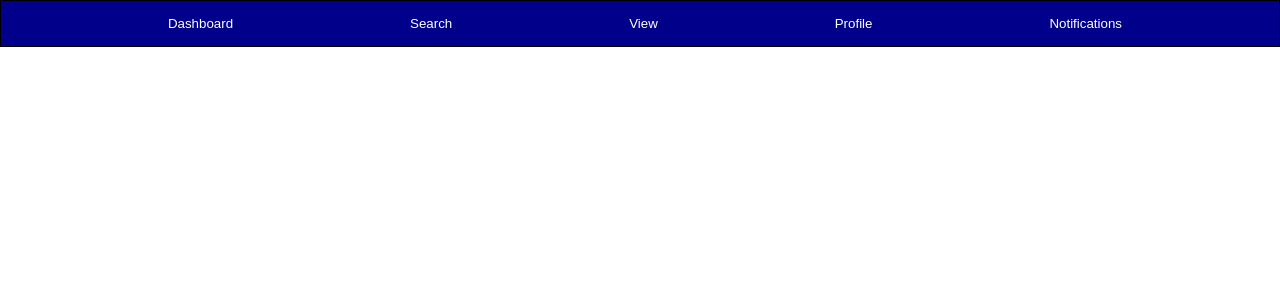
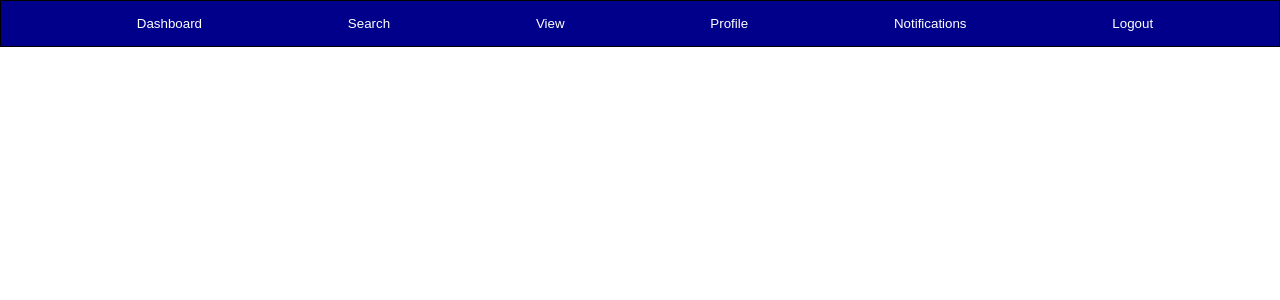
Before and after one commit to ShowvenSuresh/ToDoApp, a PHP site: template src/Views/MainPage.php in a window 1280 px wide. Shown: the top 300 px of the page. Run offline with PHP 8.4, Linux system fonts and the light colour scheme; the template is opened without the code that fills it, so the values that code supplies are empty.

Commit message:
added logout button

```diff
--- a/src/Views/MainPage.php
+++ b/src/Views/MainPage.php
@@ -5,7 +5,7 @@
     <meta charset="UTF-8">
     <meta name="viewport" content="width=device-width, initial-scale=1.0">
     <link href="Styles.css" rel="stylesheet">
-    <title>Document</title>
+    <title>ToDoApp</title>
 </head>
 
 <body class="body">
@@ -26,6 +26,9 @@
         <button class="value">
             Notifications
         </button>
+        <button class="value">
+            Logout
+        </button>
     </div>
 
 </body>
```
